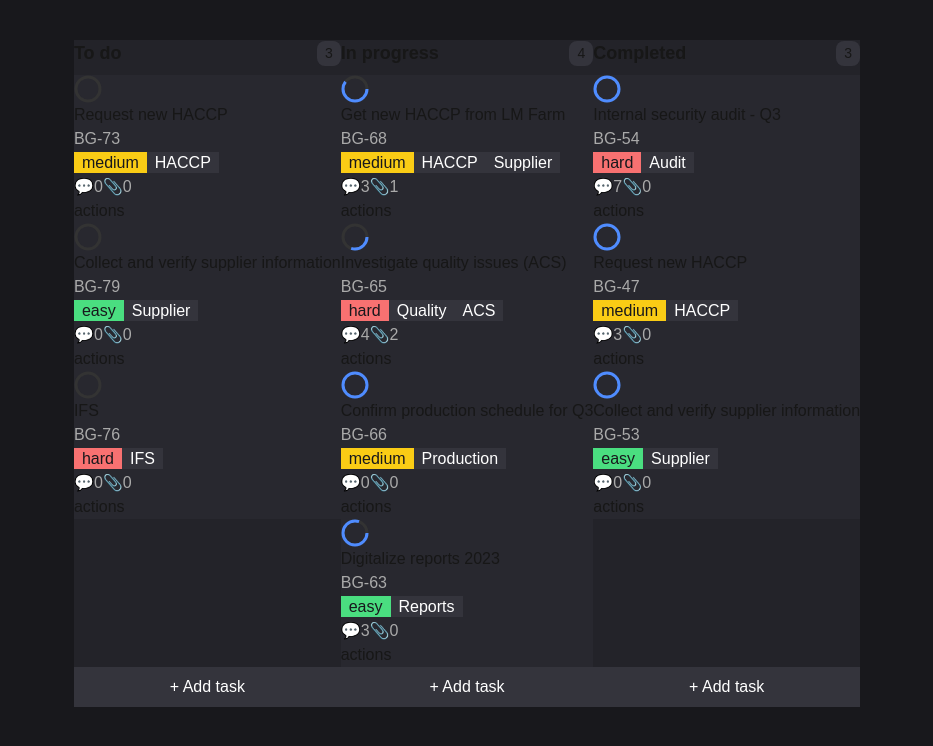
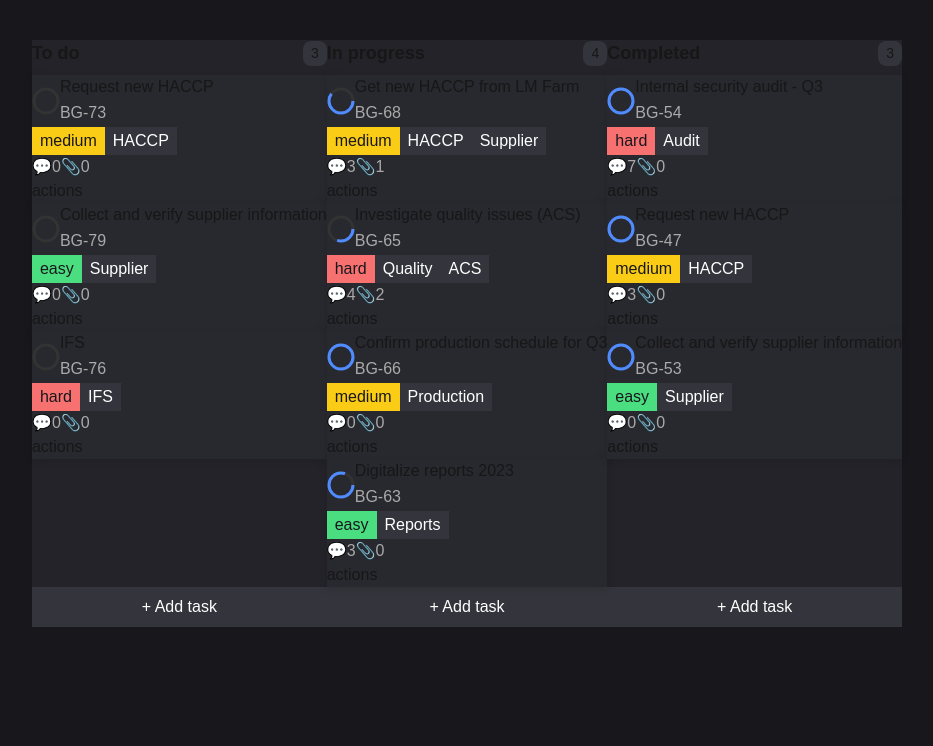
Before and after one commit to kam1kazy/qa-pasha-and-alko-qa, a Next.js app in the folder client/: page /tasks in a window 1280 px wide. Shown: the top 746 px of the page, without its empty margins (173-1106 px from the left). Built offline with nearby package versions, Linux system fonts and the light colour scheme.

Commit message:
client: поправил стили

```diff
--- a/client/src/entities/task/ui/TaskCard/TaskCard.module.scss
+++ b/client/src/entities/task/ui/TaskCard/TaskCard.module.scss
@@ -2,17 +2,17 @@
   background-color: #28282f;
   border-radius: 8;
   padding: 12;
-  cursor: 'pointer';
-  box-shadow: '0 2px 8px #0002';
-  display: 'flex';
-  flex-direction: 'column';
+  cursor: pointer;
+  box-shadow: 0 2px 8px #0002;
+  display: flex;
+  flex-direction: column;
   gap: 8;
-  position: 'relative';
+  position: relative;
 }
 
 .card__header {
-  display: 'flex';
-  align-items: 'center';
+  display: flex;
+  align-items: center;
   gap: 10;
 }
 
@@ -24,19 +24,19 @@
 .card__description {
   font-size: 13;
   color: #aaa;
-  margin: '2px 0';
+  margin: 2px 0;
 }
 
 .card__tags {
-  display: 'flex';
-  align-items: 'center';
+  display: flex;
+  align-items: center;
   gap: 8;
-  flex-wrap: 'wrap';
+  flex-wrap: wrap;
 }
 
 .card__info {
-  display: 'flex';
-  align-items: 'center';
+  display: flex;
+  align-items: center;
   gap: 8;
   margin-top: 4;
 }
--- a/client/src/features/kanban-tasks-list/TaskList.module.scss
+++ b/client/src/features/kanban-tasks-list/TaskList.module.scss
@@ -4,3 +4,15 @@
   gap: 8;
   flex: 1;
 }
+
+.line {
+  position: absolute;
+  top: 0;
+  left: 0;
+  right: 0;
+  height: 4;
+  background: #4f8cff;
+  border-radius: 2;
+  z-index: 10;
+  transform: translateY(-2px);
+}
--- a/client/src/shared/ui/TopicTags/TopicTags.module.scss
+++ b/client/src/shared/ui/TopicTags/TopicTags.module.scss
@@ -42,5 +42,4 @@
   border-radius: 6;
   font-size: 12;
   padding: 2px 8px;
-  margin-right: 4;
 }
```
